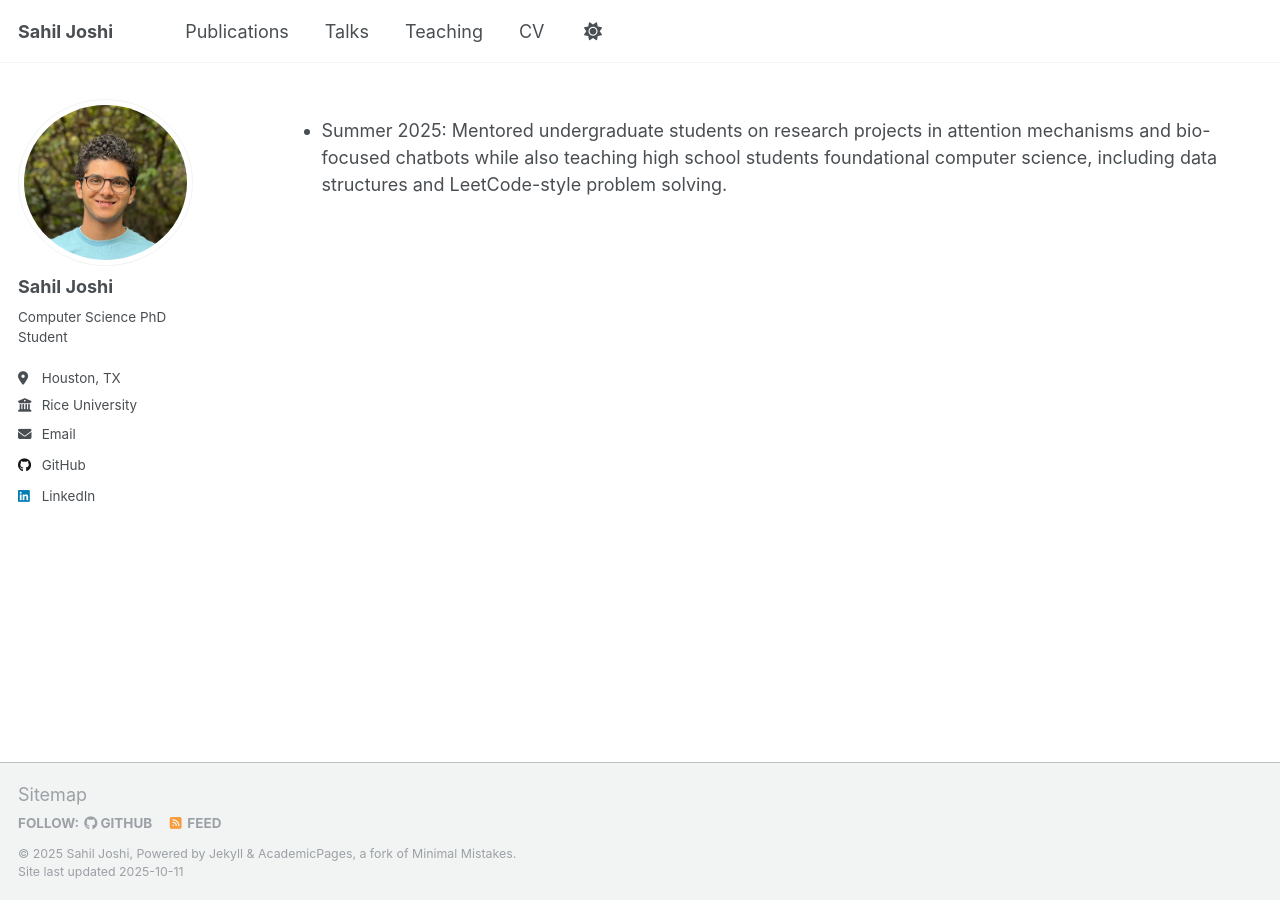
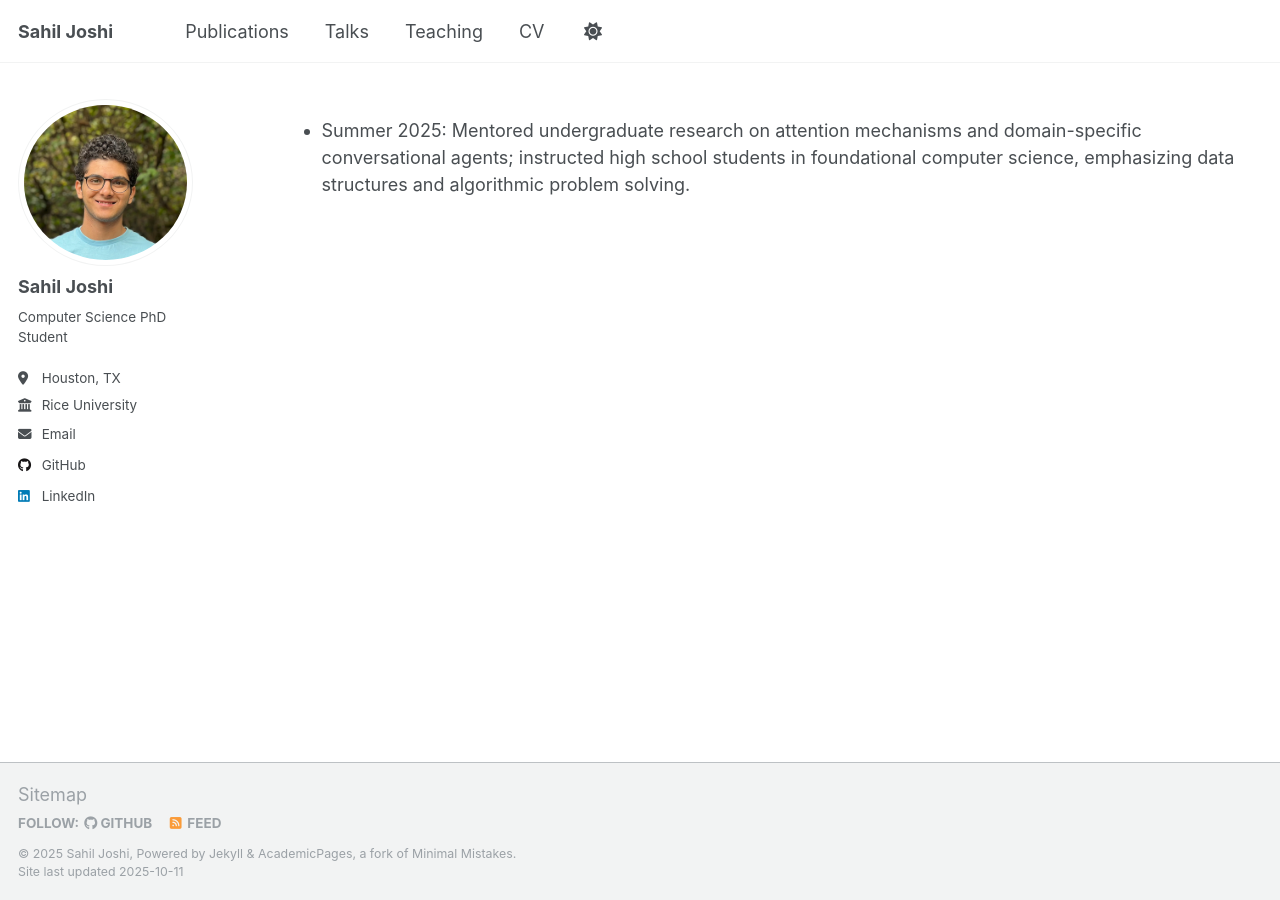
Before and after one commit to sahiljoshi515/sahiljoshi515.github.io, a Jekyll site: the page built from _pages/teaching1.md, in a window 1280 px wide. Built offline with Jekyll 4.4.1, drawn with Linux system fonts in a browser that asks for light colours.

Commit message:
Update teaching1.md

```diff
--- a/_pages/teaching1.md
+++ b/_pages/teaching1.md
@@ -6,4 +6,4 @@ redirect_from:
   - /teaching.html
 ---
 
-* Summer 2025: Mentored undergraduate students on research projects in attention mechanisms and bio-focused chatbots while also teaching high school students foundational computer science, including data structures and LeetCode-style problem solving.
+* Summer 2025: Mentored undergraduate research on attention mechanisms and domain-specific conversational agents; instructed high school students in foundational computer science, emphasizing data structures and algorithmic problem solving.
```
